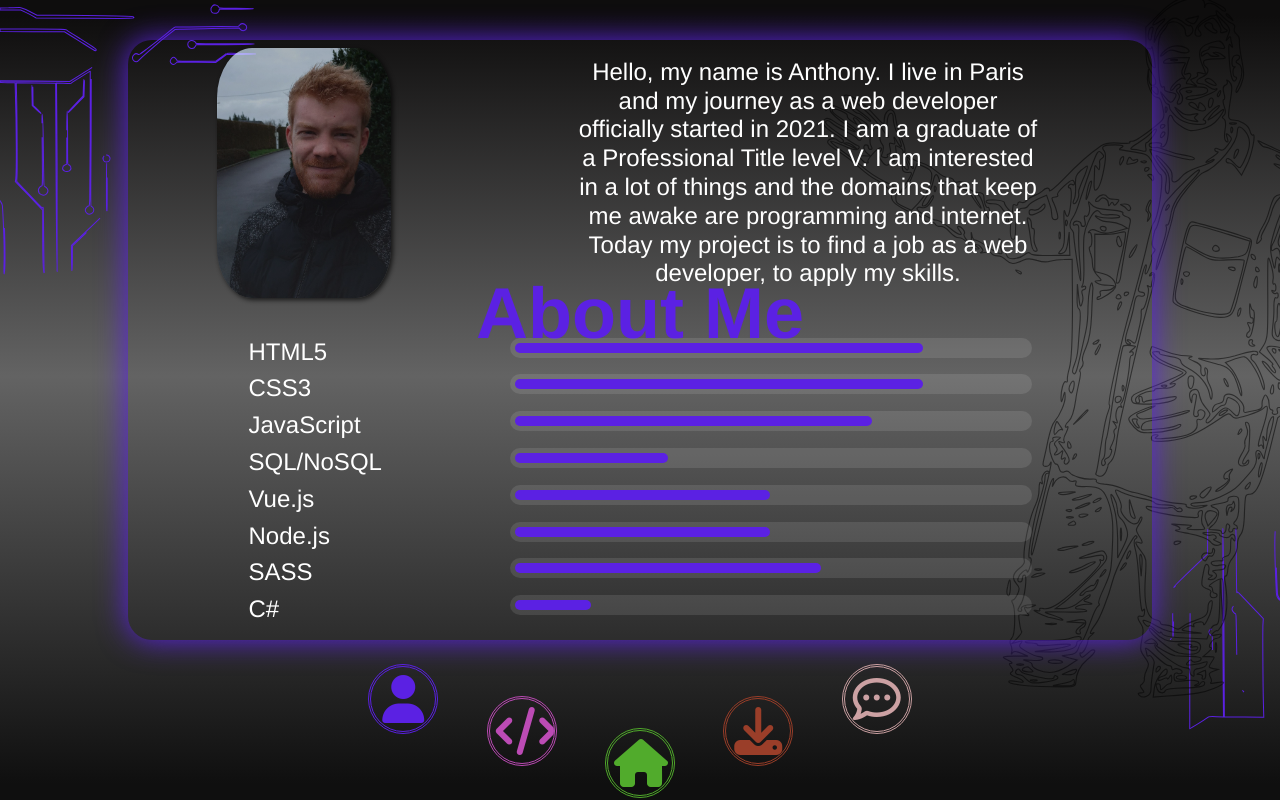
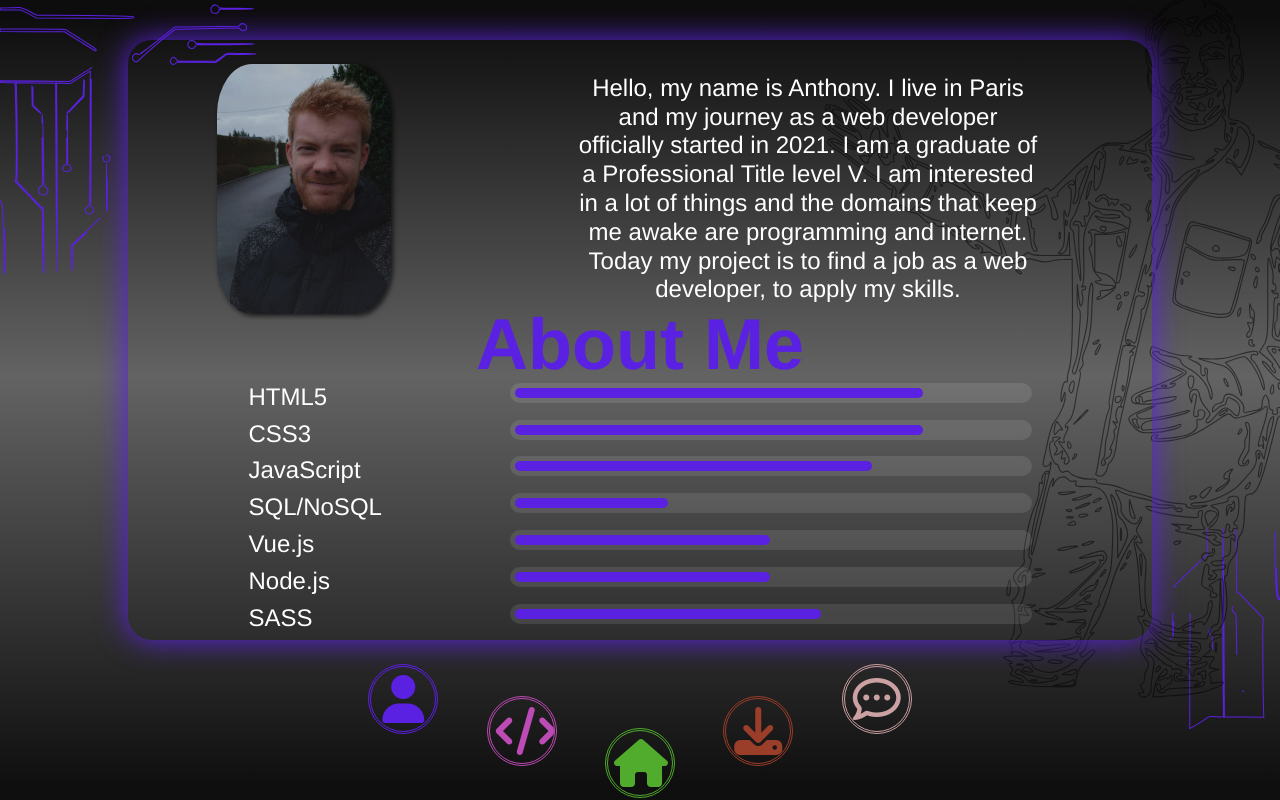
Before and after one commit to AnthonyJ408/site_portfolio, a Vue app: page / in a window 1280 px wide. Both pictures are taken after a click on the button 403 px from the left and 699 px from the top of the page. Built offline with nearby package versions, Linux system fonts and the light colour scheme.

Commit message:
Update About-page.vue

```diff
--- a/src/components/About-page.vue
+++ b/src/components/About-page.vue
@@ -79,6 +79,7 @@ h1 {
   @include font-size(1.3, 3);
   text-align: center;
   grid-area: h1;
+  margin: 2vh 0vh;
 }
 ul {
   grid-area: ul;
@@ -90,6 +91,7 @@ ul {
 }
 
 .myFace {
+  margin-top: 2vh;
   opacity: 0.7;
   height: 250px;
   max-height: 40vh;
@@ -97,6 +99,7 @@ ul {
   box-shadow: 2px 2px 5px black;
 }
 .me {
+  margin-top: 2vh;
   width: 70%;
   text-align: center;
 }
```
